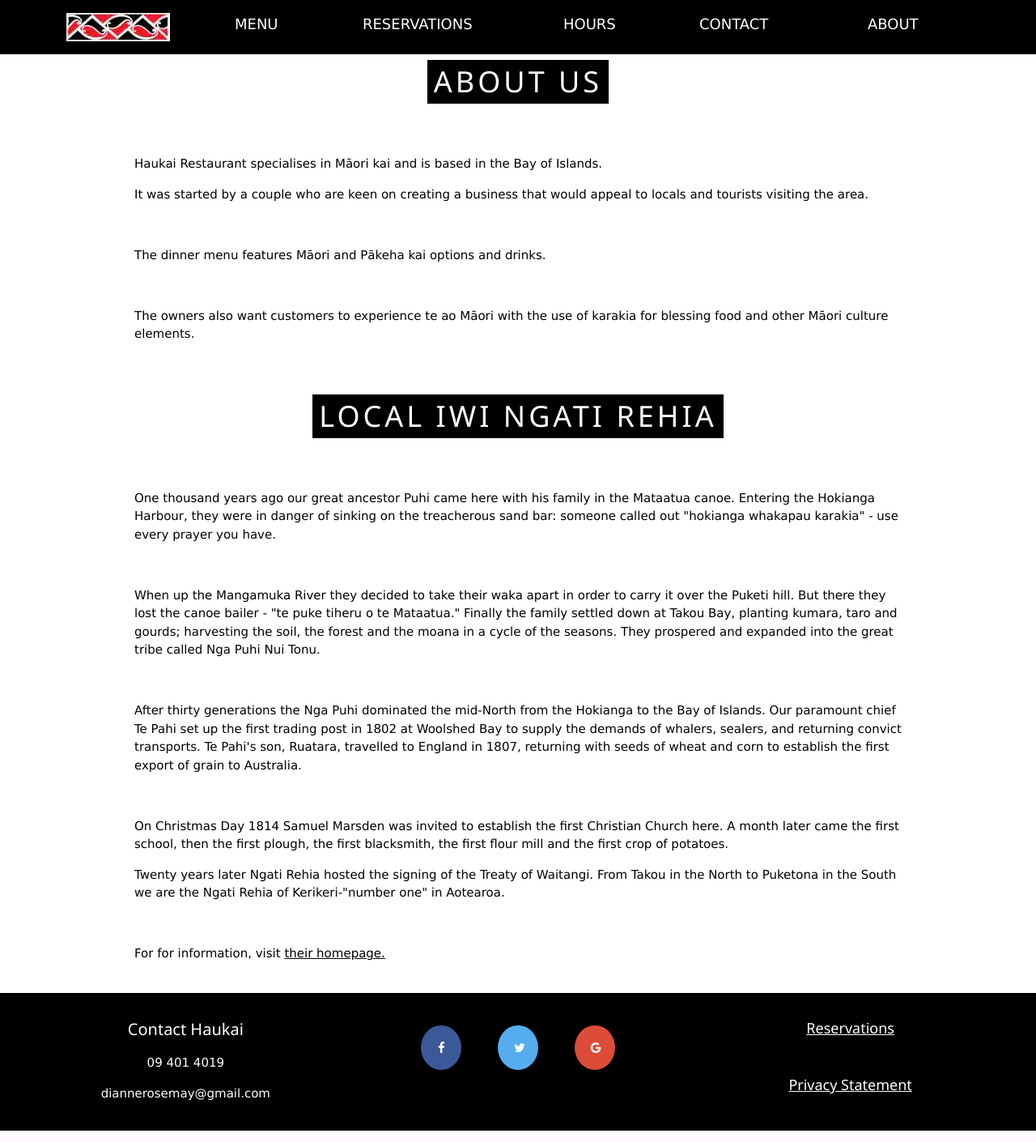
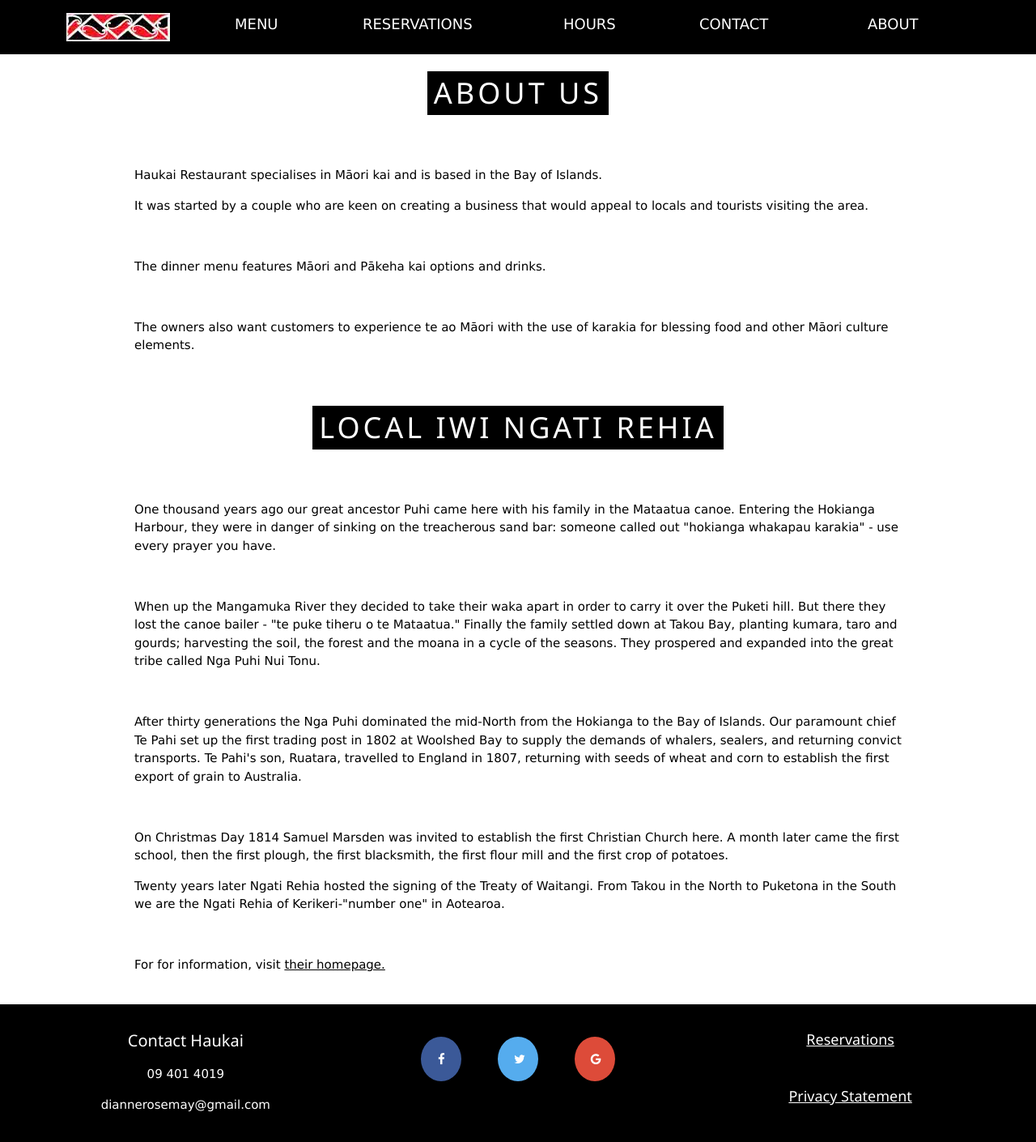
Before and after one commit to tennentd/haukai, a PHP site: page /about.html in a window 1280 px wide. Shown: the whole page at 81% size. Run offline with PHP 8.4, Linux system fonts and the light colour scheme.

Commit message:
Update styles.css

```diff
--- a/styles/styles.css
+++ b/styles/styles.css
@@ -4,6 +4,10 @@
   font-family: "Inconsolata", sans-serif;
   height: 100%;
   }
+
+main {
+  margin-top: 30px;
+}
 
 td {
   color: grey;
```
